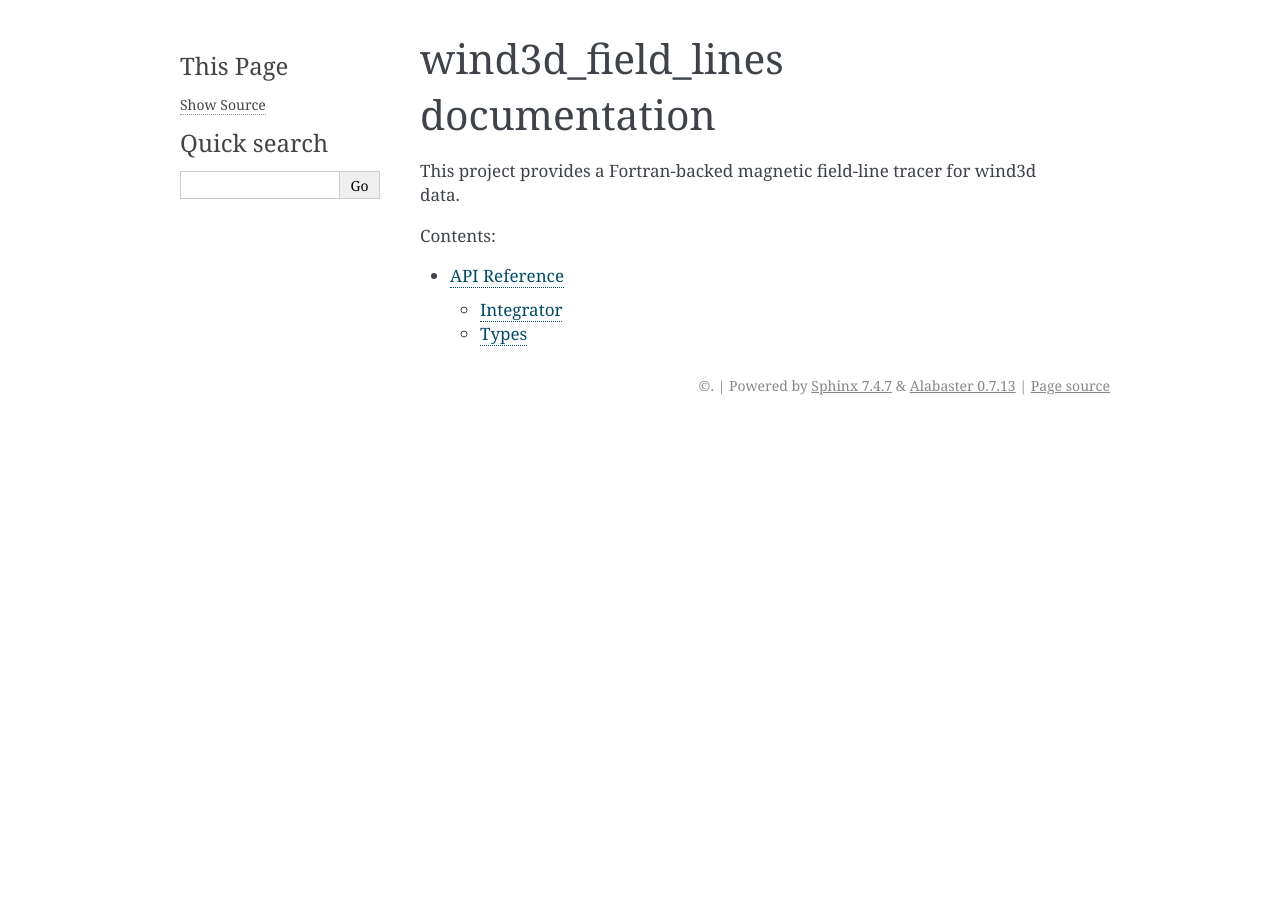
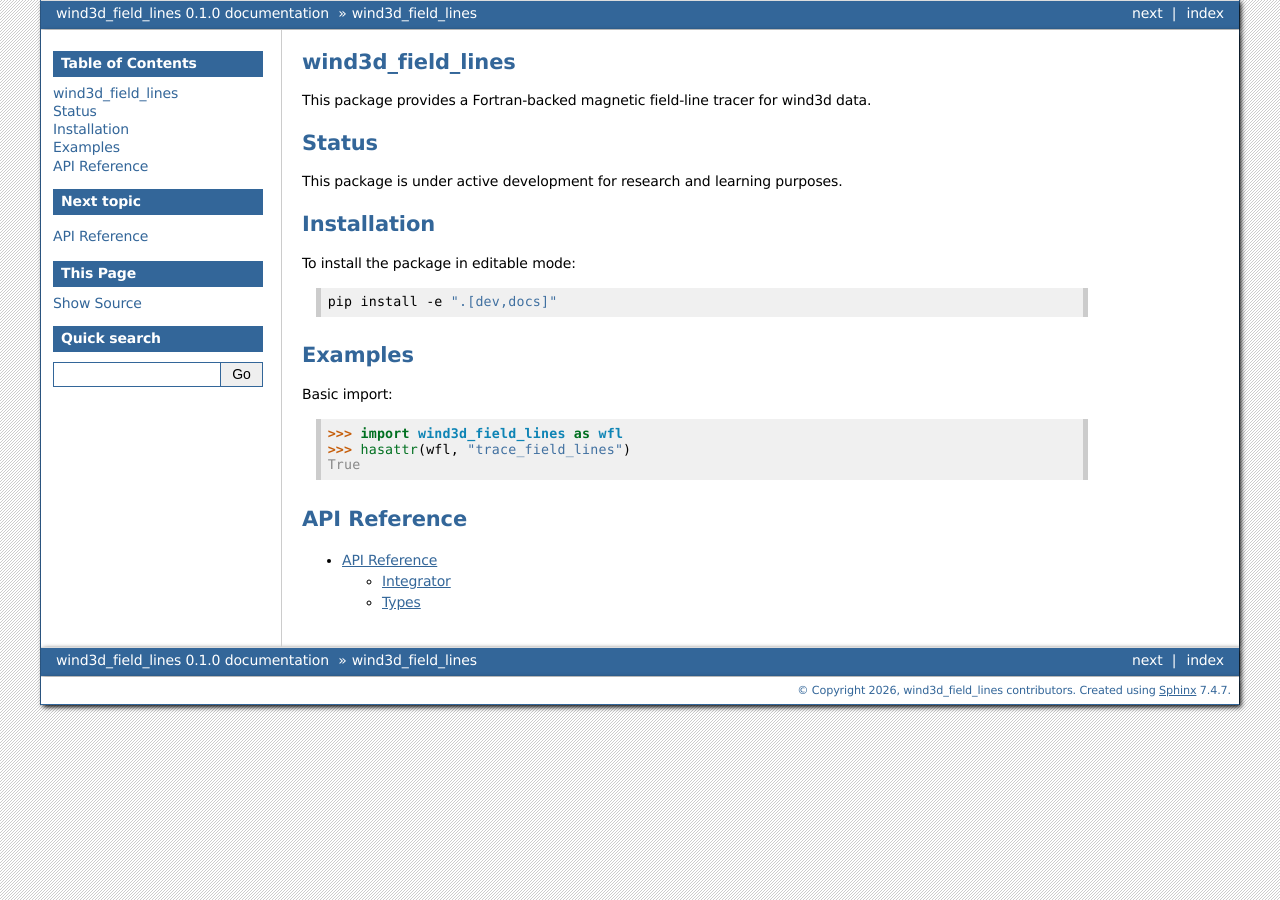
Before and after one commit to iijimahr/wind3d_field_lines, a Sphinx documentation site: the page built from docs/source/index.rst, in a window 1280 px wide. Built offline with Sphinx 7.4.7, drawn with Linux system fonts in a browser that asks for light colours.

Commit message:
Align project layout and docs workflow with reference style

```diff
--- a/docs/source/conf.py
+++ b/docs/source/conf.py
@@ -1,22 +1,32 @@
+import os
+import sys
+
 project = "wind3d_field_lines"
 author = "wind3d_field_lines contributors"
+copyright = "2026, wind3d_field_lines contributors"
 release = "0.1.0"
 
 extensions = [
-    "sphinx.ext.autodoc",
-    "sphinx.ext.napoleon",
-    "sphinx.ext.viewcode",
+    "sphinx.ext.autodoc",  # Generate API docs from docstrings
+    "sphinx.ext.napoleon",  # Enable Google/NumPy style docstrings
+    "sphinx.ext.viewcode",  # Add links to highlighted source code
+    "sphinx.ext.doctest",  # Enable doctest snippets
 ]
 
 templates_path = ["_templates"]
 exclude_patterns = []
 
 language = "en"
+autodoc_typehints = "description"
 
-html_theme = "alabaster"
+html_theme = "bizstyle"
 html_static_path = ["_static"]
-
-import os
-import sys
+html_context = {
+    "display_github": True,
+    "github_user": "iijimahr",
+    "github_repo": "wind3d_field_lines",
+    "github_version": "main",
+    "conf_py_path": "/docs/source/",
+}
 
 sys.path.insert(0, os.path.abspath("../../src"))
--- a/docs/source/index.rst
+++ b/docs/source/index.rst
@@ -1,10 +1,37 @@
-wind3d_field_lines documentation
-================================
+wind3d_field_lines
+==================
 
-This project provides a Fortran-backed magnetic field-line tracer for wind3d data.
+This package provides a Fortran-backed magnetic field-line tracer for wind3d data.
+
+Status
+======
+
+This package is under active development for research and learning purposes.
+
+Installation
+============
+
+To install the package in editable mode:
+
+.. code-block:: bash
+
+   pip install -e ".[dev,docs]"
+
+Examples
+========
+
+Basic import:
+
+.. doctest::
+
+   >>> import wind3d_field_lines as wfl
+   >>> hasattr(wfl, "trace_field_lines")
+   True
+
+API Reference
+=============
 
 .. toctree::
    :maxdepth: 2
-   :caption: Contents:
 
    api
```
Also changed, not shown: README.md (+19 -20 lines), pyproject.toml (+18 -1 lines), setup.py (+10 -4 lines), 1 other file.
